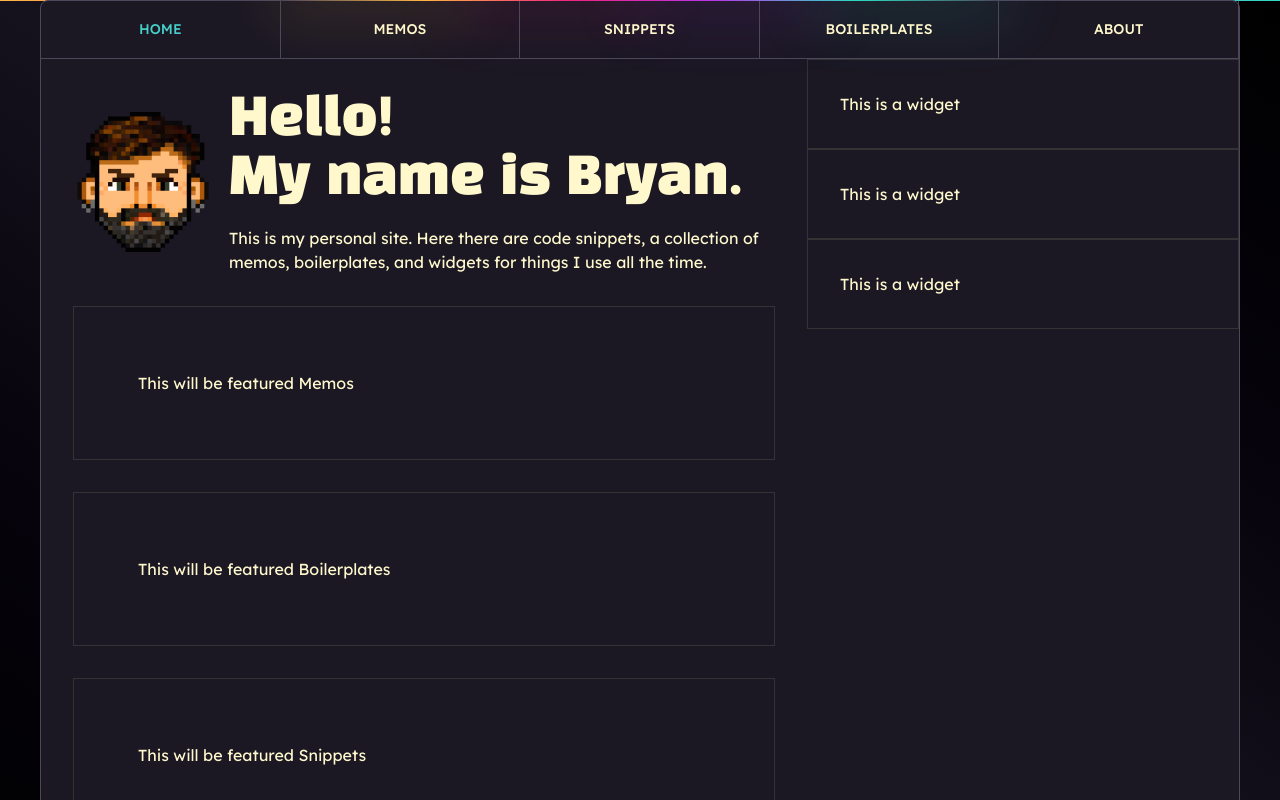
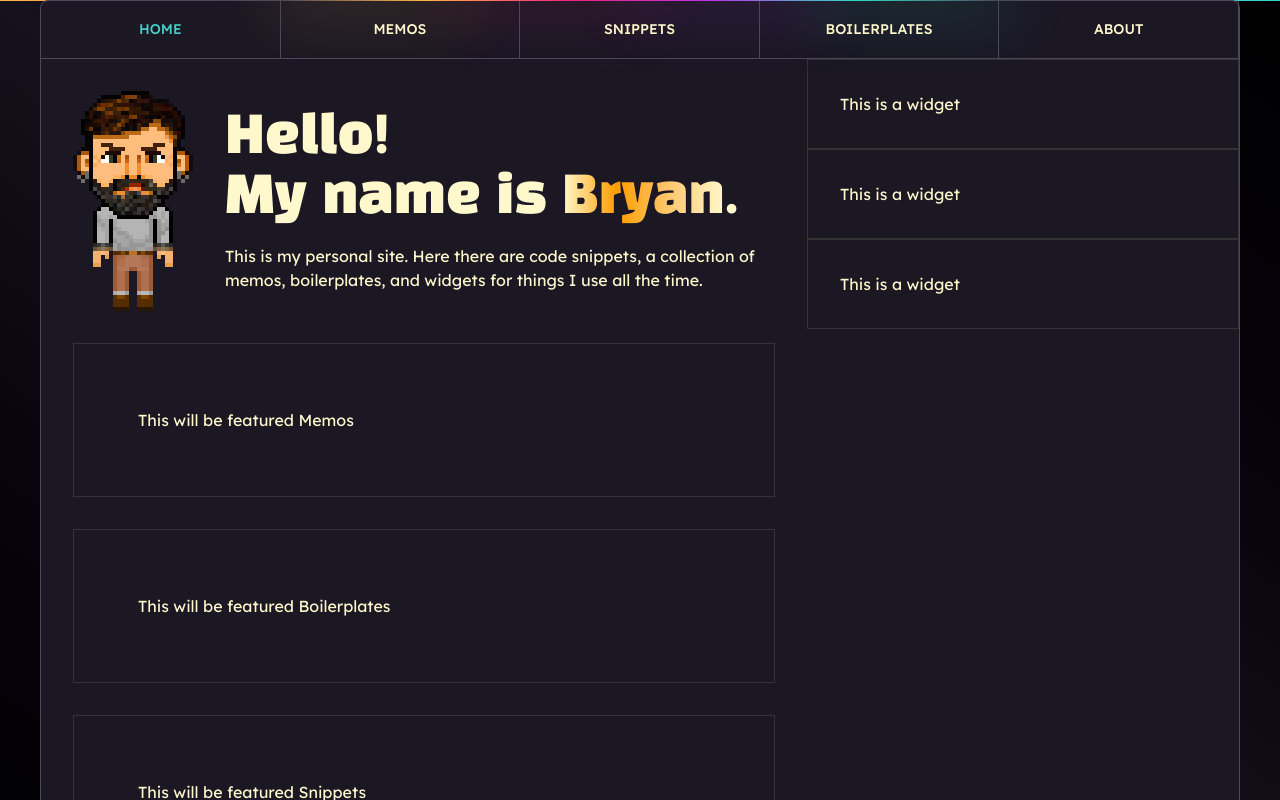
Before and after one commit to arthvadrr/bryan-patrick-portfolio, a Next.js app: page / in a window 1280 px wide. Shown: the top 800 px of the page. Built offline with nearby package versions, Linux system fonts and the light colour scheme; what @mui/material-nextjs would draw is missing.

Commit message:
Feat/animated arth and fancy text wrapper (#5)
* feat: animated arth

* feat: gradient text

```diff
--- /dev/null
+++ b/components/GradientText.tsx
@@ -0,0 +1,31 @@
+import { Box } from "@mui/material";
+import type { ReactNode } from "react";
+
+interface GradientTextProps {
+  children: ReactNode;
+  gradient?: string;
+}
+
+export default function GradientText({
+  children,
+  gradient = "linear-gradient(90deg, #fff8cc, #ff9d00, #ffc972,  #fff8cc)",
+}: GradientTextProps) {
+  return (
+    <Box
+      sx={{
+        display: "inline-block",
+        backgroundImage: gradient,
+        backgroundClip: "text",
+        WebkitBackgroundClip: "text",
+        color: "transparent",
+        WebkitTextFillColor: "transparent",
+
+        "& > *": {
+          display: "contents",
+        },
+      }}
+    >
+      {children}
+    </Box>
+  );
+}
--- a/src/app/page.tsx
+++ b/src/app/page.tsx
@@ -7,6 +7,7 @@ import Stack from "@mui/material/Stack";
 import FeaturedMemos from "../../components/FeaturedMemos";
 import FeaturedBoilerPlates from "../../components/FeaturedBoilerplates";
 import FeaturedSnippets from "../../components/FeaturedSnippets";
+import GradientText from "../../components/GradientText";
 
 /*============================================================
  * "The place where you lock yourself in and lock all else out,
@@ -26,17 +27,17 @@ export default function Home() {
         alignItems="center"
         sx={{
           alignItems: 'center',
-          gap: 2,
+          gap: 4,
         }}>
         <Image
-          src="/images/pixel-bryan_128x128.png"
+          src="/images/arth-animated.gif"
           alt="Pixel Bryan"
-          width="140"
-          height="140"
+          width="128"
+          height="220"
         />
         <Stack spacing={2}>
           <Typography variant="h1">
-            Hello! <br /> My name is Bryan.
+            Hello! <br /> My name is <GradientText>Bryan</GradientText>.
           </Typography>
           <Typography>
             This is my personal site. Here there are code snippets, a collection of memos, boilerplates, and widgets for things I use all the time.
```
Also changed, not shown: public/images/arth-animated.gif (added).
